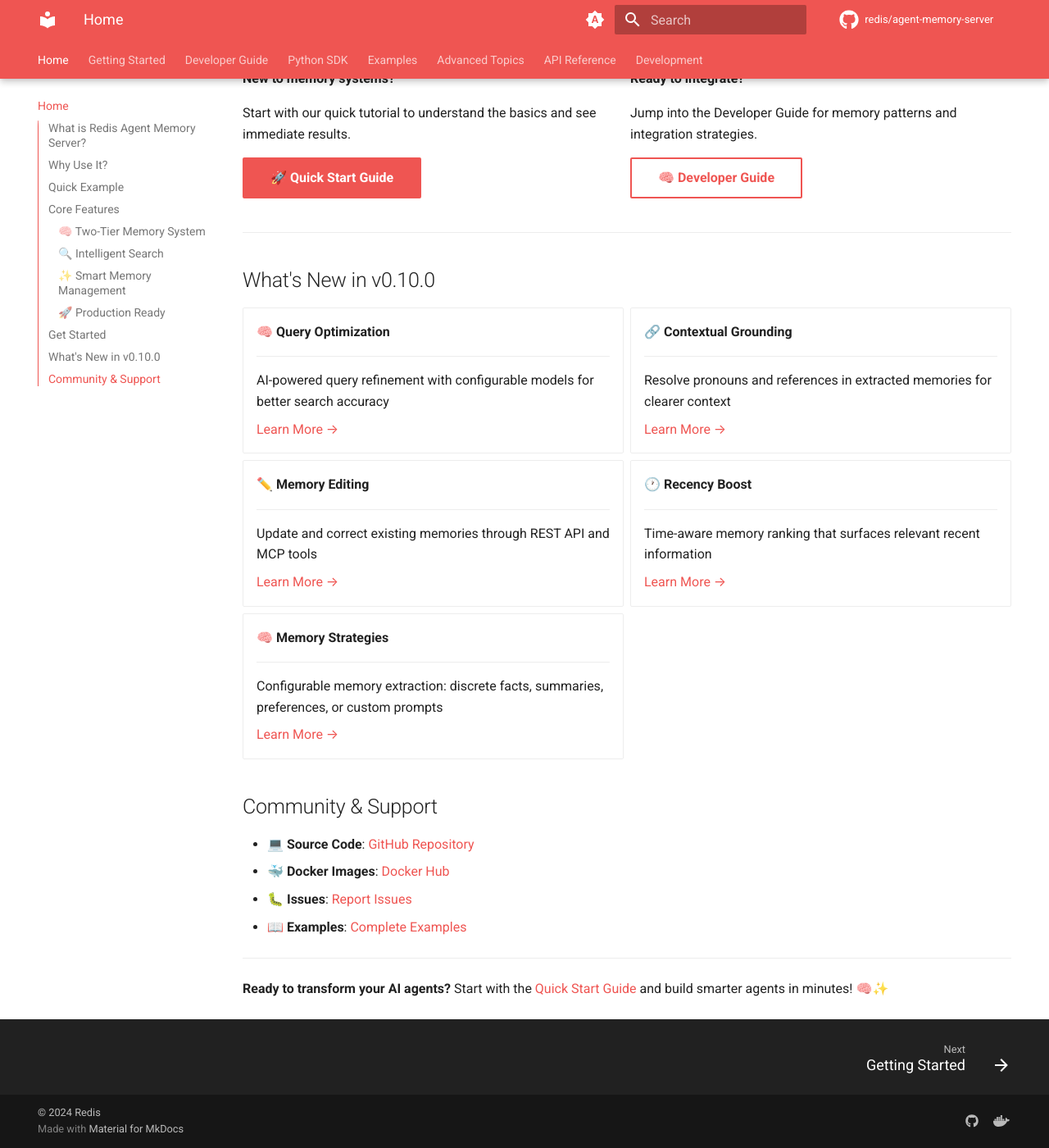
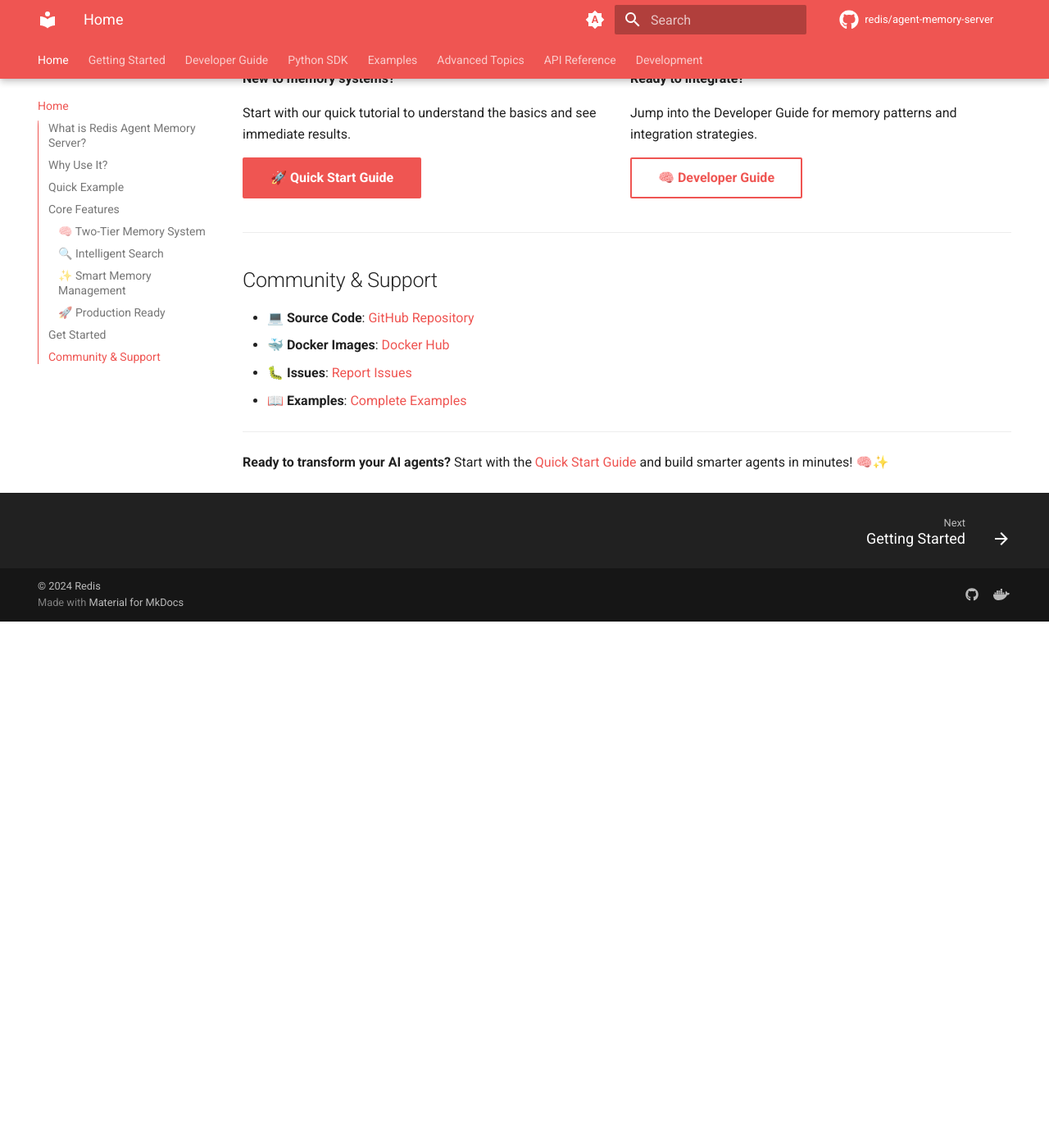
Before and after one commit to redis/agent-memory-server, an MkDocs documentation site: the page built from docs/index.md, in a window 1280 px wide and 1400 px high, scrolled down 2924 px. Shown: the whole window at 82% size. Built offline with MkDocs 1.6.1 and Material for MkDocs 9.7.7, drawn with Linux system fonts in a browser that asks for light colours; comment, search, counter and statistics services are not loaded; the version menu is left out; after the commit the page ends 3682 px from its top, so only the background shows below that.

Commit message:
Remove outdated v0.10.0 release notes from docs

```diff
--- a/docs/index.md
+++ b/docs/index.md
@@ -143,52 +143,6 @@
 
 ---
 
-## What's New in v0.10.0
-
-<div class="grid cards" markdown>
-
--   🧠 **Query Optimization**
-
-    ---
-
-    AI-powered query refinement with configurable models for better search accuracy
-
-    [Learn More →](query-optimization.md)
-
--   🔗 **Contextual Grounding**
-
-    ---
-
-    Resolve pronouns and references in extracted memories for clearer context
-
-    [Learn More →](contextual-grounding.md)
-
--   ✏️ **Memory Editing**
-
-    ---
-
-    Update and correct existing memories through REST API and MCP tools
-
-    [Learn More →](memory-lifecycle.md#memory-editing)
-
--   🕐 **Recency Boost**
-
-    ---
-
-    Time-aware memory ranking that surfaces relevant recent information
-
-    [Learn More →](recency-boost.md)
-
--   🧠 **Memory Strategies**
-
-    ---
-
-    Configurable memory extraction: discrete facts, summaries, preferences, or custom prompts
-
-    [Learn More →](memory-extraction-strategies.md)
-
-</div>
-
 ## Community & Support
 
 - **💻 Source Code**: [GitHub Repository](https://github.com/redis/agent-memory-server)
```
Also changed, not shown: docs/README.md (+1 -1 lines).
